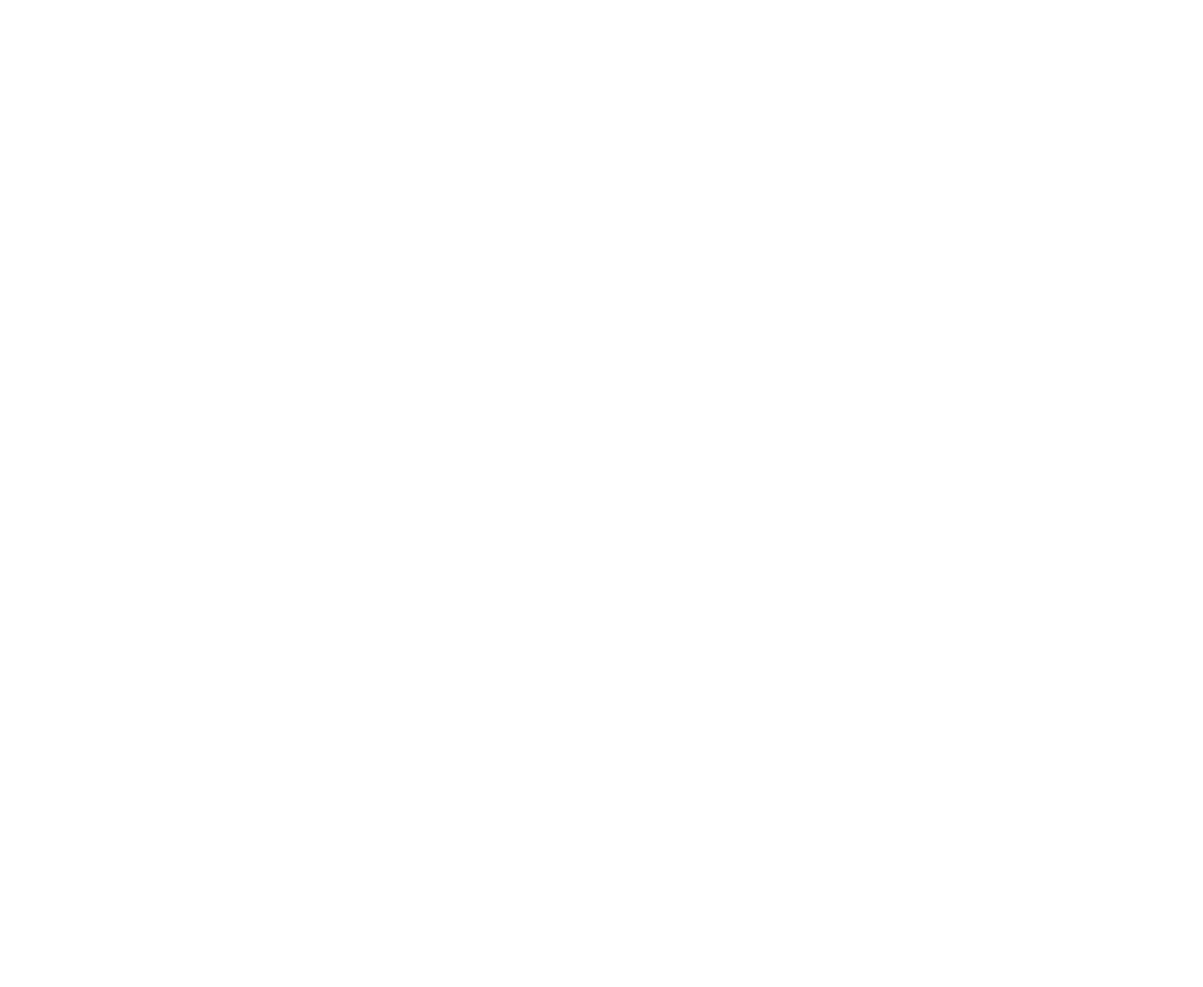
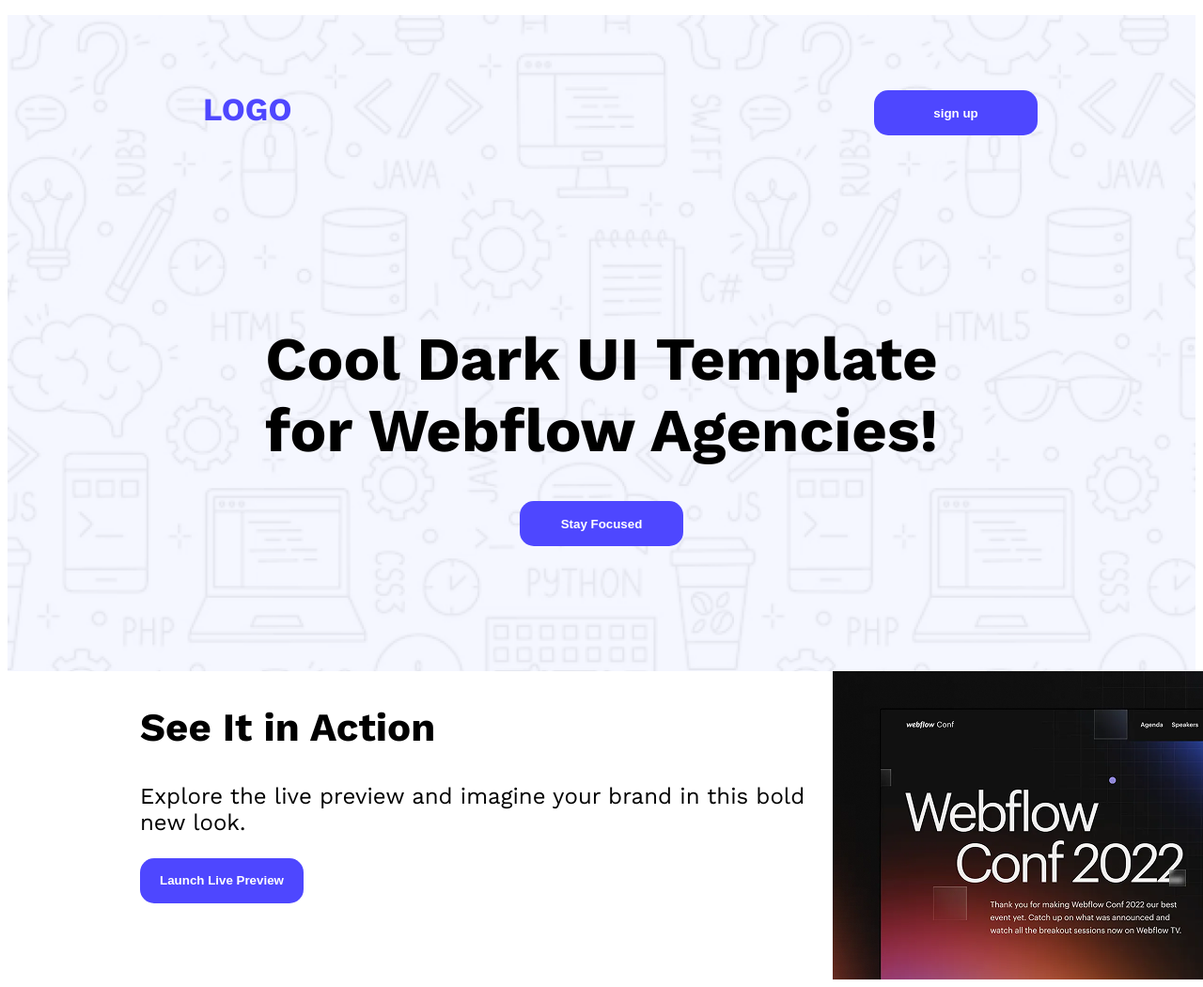
Before and after one commit to ryousufrahman/launchpad, a plain HTML site: page index.html in a window 1280 px wide. Shown: the whole page at 94% size. Before the commit the page ends 800 px from the top, so only its background shows below. Drawn offline with nearby package versions, Linux system fonts and the light colour scheme.

Commit message:
added nav bar

```diff
--- a/index.html
+++ b/index.html
@@ -4,8 +4,62 @@
     <meta charset="UTF-8">
     <meta name="viewport" content="width=device-width, initial-scale=1.0">
     <title>launchpad</title>
+
+    <link rel="preconnect" href="https://fonts.googleapis.com">
+<link rel="preconnect" href="https://fonts.gstatic.com" crossorigin>
+<link href="https://fonts.googleapis.com/css2?family=Fira+Sans:ital,wght@0,100;0,200;0,300;0,400;0,500;0,600;0,700;0,800;0,900;1,100;1,200;1,300;1,400;1,500;1,600;1,700;1,800;1,900&family=Raleway:ital,wght@0,100..900;1,100..900&family=Work+Sans:ital,wght@0,100..900;1,100..900&display=swap" rel="stylesheet">
+
+    <link rel="stylesheet" href="styles/style.css">
 </head>
-<body>
+
+<body class="work-sans-normal">
+    <header>
+    <section class="hero-section">
+      <nav>
+
+      <ul class="for-nav">
+        <li class="logo">LOGO</li>
+        <li class="sign-up"><button class="sign-button"> sign up</button></li>
+      </ul>
+     </nav>
+
+     <div class="heading-content">
+      <h1 class="first-heading">
+        Cool Dark UI Template for Webflow Agencies!
+      </h1>
+       <div class="heading-btn">
+        <button class="sign-button">Stay Focused</button>
+       </div>
+
+     </div>
+
+
+    </section>
+    </header>
+
+<main>
+  <section>
+
+ <div class="second-section">
+        <div class="second-content">
+        <h1 class="second-heading">See It in Action</h1>
+        <p class="second-description">Explore the live preview and imagine your brand in this bold new look. </p>
+        <button class="sign-button">Launch Live Preview</button>
+        </div>
+
+        <div class="first-image">
+            <img src="Assets/wc-mini.png" alt="">
+        </div>
+
+
+      </div>
+
+
+ </div>
+
+  </section>
+
+</main>
 
 </body>
 </html>
--- /dev/null
+++ b/styles/style.css
@@ -0,0 +1,76 @@
+.work-sans-normal {
+  font-family: "Work Sans", sans-serif;
+  font-optical-sizing: auto;
+  font-style: normal;
+}
+
+
+header{
+    width: 100%;
+    height: 698px;
+   background-image: url("../Assets/Hero-bg.png");
+    background-size: cover;
+}
+
+
+.for-nav{
+    display: flex;
+    justify-content: space-between;
+}
+
+.logo , .sign-up{
+    text-decoration: none;
+    list-style: none;
+    margin: 80px 168px auto 168px;
+}
+.logo{
+    color: #4E47FF;
+    font-weight: bolder;
+    font-size: 34px;
+}
+.sign-button{
+
+    width: 174px;
+    height:48px;
+
+    background-color: #4E47FF;
+    color: white;
+    font-size: 16;
+    font-weight: bold;
+    border: none;
+    border-radius: 15px;
+
+
+}
+.heading-content{
+    text-align: center;
+    margin-top: 200px;
+    margin-left: 267px;
+    margin-right: 267px;
+
+}
+.first-heading{
+    font-weight: bold;
+    font-size: 65px;
+    margin-bottom: 37px;
+}
+
+/*heo section ended*/
+
+.second-section{
+    display: flex;
+    gap: auto;
+    width: 1140px;
+    height: 328px;
+    margin-right: 159px;
+    margin-left: 141px;
+    border-radius: 25px;
+}
+.second-heading{
+    font-weight: bold;
+    font-size: 42px;
+}
+.second-description{
+    font-size: 24px;
+    color: #252432 50%;
+}
```
Also changed, not shown: Assets/Hero-bg.png (added), Assets/avatar.png (added), Assets/icon-star.png (added), Assets/wc-big.png (added), Assets/wc-mini.png (added).
